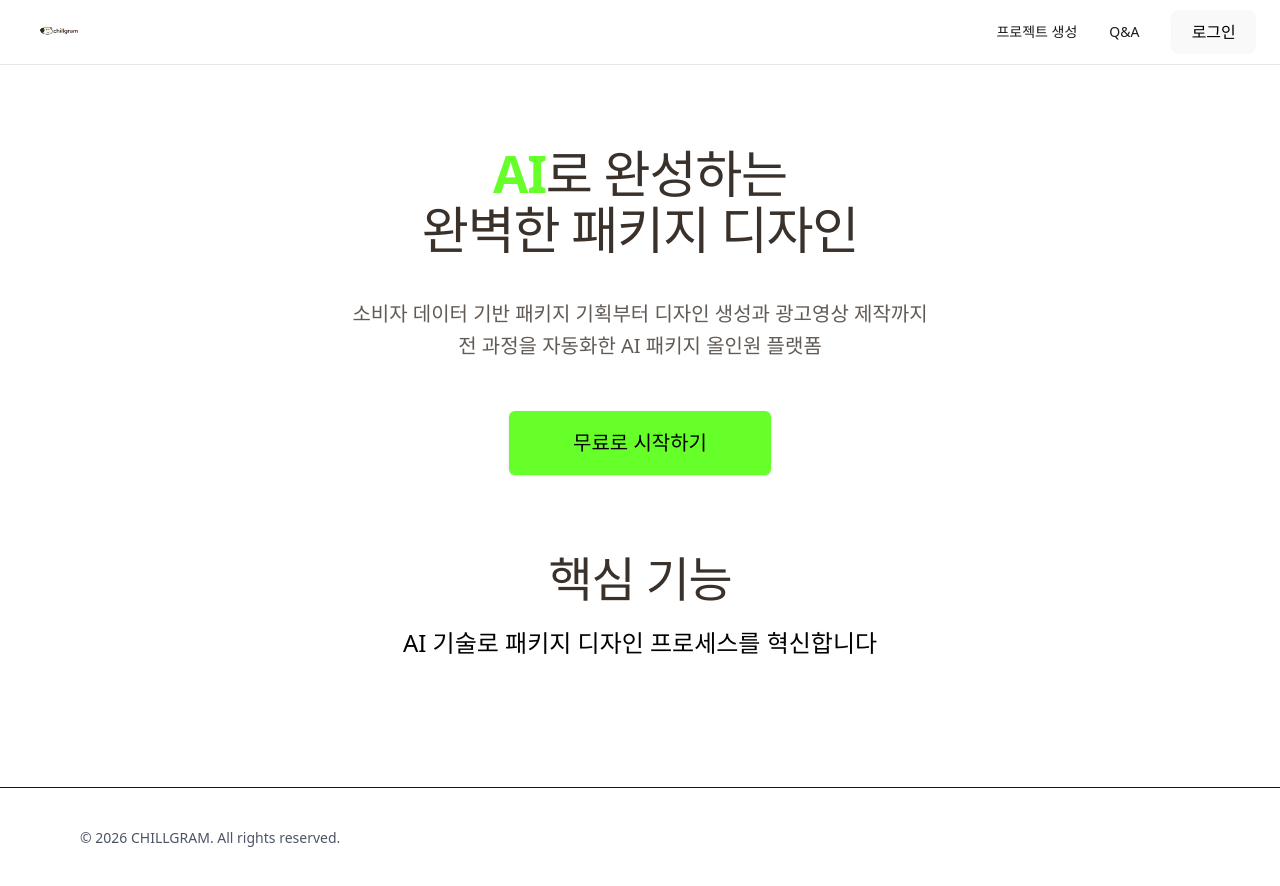
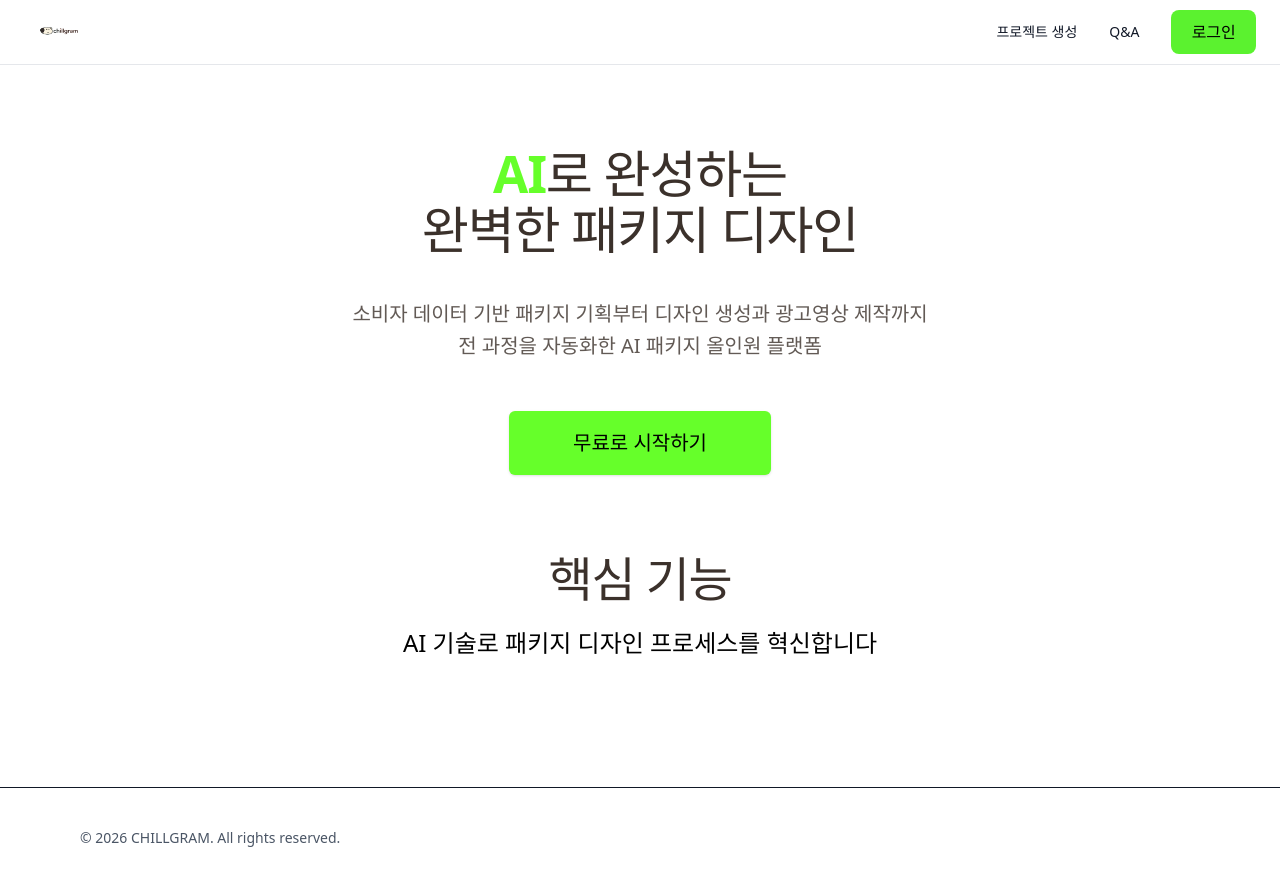
Before and after one commit to chillgram/CHILLGRAM_AI_FE, a React (Vite) app: page / in a window 1280 px wide. Built offline with nearby package versions, Linux system fonts and the light colour scheme.

Commit message:
chore(색상변경)

```diff
--- a/src/assets/index.css
+++ b/src/assets/index.css
@@ -6,8 +6,8 @@
   font-weight: 400;
 
   color-scheme: light dark;
-  color: rgba(255, 255, 255, 0.87);
-  background-color: #242424;
+  color: #111827;
+  background-color: #f5f7fa;
 
   font-synthesis: none;
   text-rendering: optimizeLegibility;
@@ -17,16 +17,16 @@
 
 a {
   font-weight: 500;
-  color: #1a1a1a;
+  color: #111827;
   text-decoration: inherit;
 }
 a:hover {
-  color: #1a1a1a;
+  color: #9ca3af;
 }
 
 body {
   display: block;
-  background: #ffffff;
+  background: #f5f7fa;
   color: #111827;
 }
 
@@ -42,12 +42,12 @@ button {
   font-size: 1em;
   font-weight: 500;
   font-family: inherit;
-  background-color: #1a1a1a;
+  background-color: #5bf22f;
   cursor: pointer;
   transition: border-color 0.25s;
 }
 button:hover {
-  border-color: #646cff;
+  border-color: #5bf22f;
 }
 button:focus,
 button:focus-visible {
@@ -56,13 +56,13 @@ button:focus-visible {
 
 @media (prefers-color-scheme: light) {
   :root {
-    color: #213547;
-    background-color: #ffffff;
+    color: #111827;
+    background-color: #f5f7fa;
   }
   a:hover {
-    color: #747bff;
+    color: #9ca3af;
   }
   button {
-    background-color: #f9f9f9;
+    background-color: #5bf22f;
   }
 }
```
